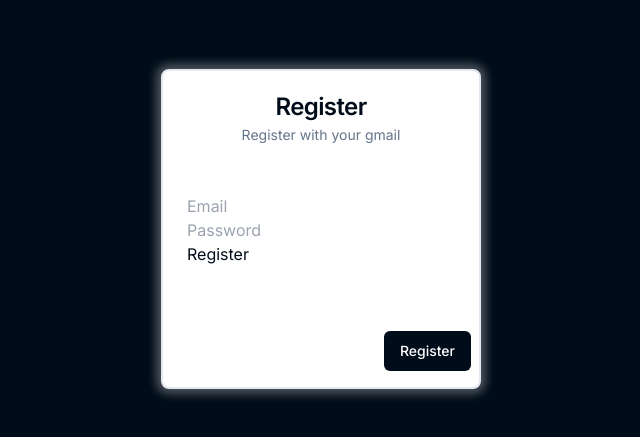
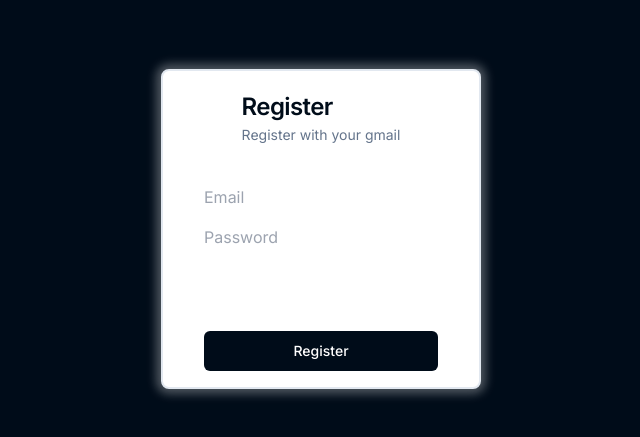
Before and after one commit to EngelbertTeh/portfolio-project-leetcode-dup, a Next.js app: page /register in a window 1280 px wide. Shown: the part 171-608 px from the top of the page, without its empty margins (319-959 px from the left). Built offline with nearby package versions, Linux system fonts and the light colour scheme.

Commit message:
password regex fixed

```diff
--- a/src/app/(IAM)/register/page.tsx
+++ b/src/app/(IAM)/register/page.tsx
@@ -1,17 +1,18 @@
 'use client';
+import Form from '@/components/component/Form';
+import Group_ from '@/components/component/Group_';
+import Input_ from '@/components/component/Input_';
 import { Button } from '@/components/ui/button';
 import {
   Card,
   CardContent,
   CardDescription,
-  CardFooter,
   CardHeader,
   CardTitle,
 } from '@/components/ui/card';
-import { useRef } from 'react';
+import { InputType } from '@/lib/types';
 
 function Register() {
-  const formRef = useRef<HTMLFormElement>(null);
   return (
     <div className=" bg-[#000c19] h-[100dvh] w-[100dvwq] flex justify-center items-center">
       <Card>
@@ -20,35 +21,14 @@ function Register() {
           <CardDescription>Register with your gmail</CardDescription>
         </CardHeader>
         <CardContent>
-          <form ref={formRef} action="api/users/">
-            <input
-              type="text"
-              placeholder="Email"
-              pattern="^[a-zA-Z0-9]+(.[a-zA-Z0-9]+){0,1}@[gG][mM][aA][iI][lL].[cC][oO][mM]$"
-              required
-              title="Enter valid gmail address"
-            />
-            <input
-              type="password"
-              placeholder="Password"
-              minLength={8}
-              maxLength={30}
-              pattern="(?=.*[a-z])(?=.*[A-Z])(?=.*\d)(?=.*[@$!%*?&])[A-Za-z\d@$!%*?&]{8,}"
-              required
-              title="Enter valid password, i.e., at least 8 characters long,  include a combination of uppercase and lowercase letters, include at least one number and symbol"
-            />
-            <button type="submit">Register</button>
-          </form>
+          <Form>
+            <Group_>
+              <Input_ type={InputType.email} placeholder="Email" />
+              <Input_ type={InputType.password} placeholder="Password" />
+            </Group_>
+            <Button type="submit">Register</Button>
+          </Form>
         </CardContent>
-        <CardFooter className="p-4 pr-2 gap-2  w-full flex justify-end">
-          <Button
-            onClick={() => {
-              formRef.current?.submit();
-            }}
-          >
-            Register
-          </Button>
-        </CardFooter>
       </Card>
     </div>
   );
--- a/src/app/globals.css
+++ b/src/app/globals.css
@@ -84,11 +84,19 @@
     @apply text-[var(--primary-text)] border-slate-200 border-2  shadow-[0_0_10px_5px_rgba(255,255,255,0.3)] w-[20rem] h-[20rem] flex flex-col justify-between items-center;
   }
 
-  .card > :first-child {
-    @apply flex justify-center items-center;
+  .card > :first-child ~ * {
+    @apply m-0 p-0 flex-auto;
   }
 
   .button {
     @apply bg-[var(--primary-text)] text-white;
   }
+
+  .form {
+    @apply flex flex-col  h-full justify-between p-4;
+  }
+
+  .form > div:first-child {
+    @apply flex flex-col gap-4;
+  }
 }
--- /dev/null
+++ b/src/components/component/Form.tsx
@@ -0,0 +1,9 @@
+function Form({ children }: { children: React.ReactNode }) {
+  return (
+    <form className="form" action="api/users/">
+      {children}
+    </form>
+  );
+}
+
+export default Form;
--- /dev/null
+++ b/src/components/component/Group_.tsx
@@ -0,0 +1,7 @@
+import React from 'react';
+
+function Group_({ children }: { children: React.ReactNode }) {
+  return <div>{children}</div>;
+}
+
+export default Group_;
--- /dev/null
+++ b/src/components/component/Input_.tsx
@@ -0,0 +1,35 @@
+import { InputType } from '@/lib/types';
+
+function Input_({
+  placeholder,
+  type = InputType.text,
+}: {
+  placeholder?: string;
+  type: InputType;
+}) {
+  return (
+    <input
+      type={InputType[type]}
+      placeholder={placeholder}
+      minLength={type === InputType.password ? 8 : 0}
+      maxLength={type === InputType.password ? 30 : 254}
+      pattern={
+        type === InputType.email
+          ? '^[a-zA-Z0-9]+(.[a-zA-Z0-9]+){0,1}@[gG][mM][aA][iI][lL].[cC][oO][mM]$'
+          : type === InputType.password
+          ? '^(?=.*[a-z])(?=.*[A-Z])(?=.*[0-9])(?=.*[#$@!%&*?])[A-Za-z0-9#$@!%&*?]{8,}$'
+          : ''
+      }
+      required
+      title={
+        type === InputType.email
+          ? 'Enter valid gmail address'
+          : type === InputType.password
+          ? 'Enter valid password, i.e., at least 8 characters long,  include a combination of uppercase and lowercase letters, include at least one number and symbol'
+          : undefined
+      }
+    />
+  );
+}
+
+export default Input_;
--- /dev/null
+++ b/src/lib/types.ts
@@ -0,0 +1,5 @@
+export enum InputType {
+  text,
+  email,
+  password,
+}
```
